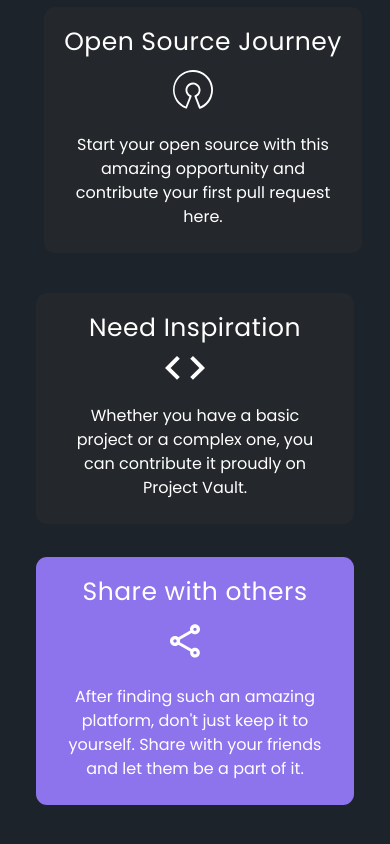
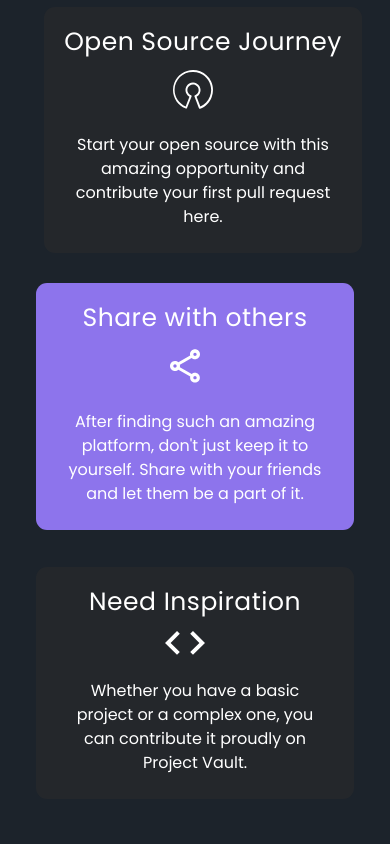
Before and after one commit to DiplomaTechCommunity/Project-Vault, a React (Vite) app: page /home in a window 390 px wide. Shown: the part 654-1498 px from the top of the page. Built offline with nearby package versions, Linux system fonts and the light colour scheme; the HTML template or start-up script is replaced by a standard one.

Commit message:
Review Changes 1

```diff
--- a/src/components/Hero.jsx
+++ b/src/components/Hero.jsx
@@ -2,7 +2,7 @@ import "./Projects.css";
 
 const Hero = () => {
   return (
-    <div>
+    <div id="welcomeSection">
         <div className='tut-heading'>
         <h3>Project Vault</h3>
         <p>Sharing knowledge today, inspiring creators tomorrow. 🌟</p>
--- a/src/components/Projects.css
+++ b/src/components/Projects.css
@@ -1,3 +1,7 @@
+#welcomeSection{
+  margin: 5rem 0;
+}
+
 .tut-heading {
     text-align: center;
     padding: 2rem 0 0 0;
--- a/src/components/Why-Matter/WhyMatter.css
+++ b/src/components/Why-Matter/WhyMatter.css
@@ -105,6 +105,14 @@
     grid-template-rows: repeat(4, 1fr);
   }
 
+  #box3{
+    order: 2;
+  }
+
+  #box4{
+    order: 1;
+  }
+
 }
 
 @media (max-width: 540px) {
--- a/src/components/Why-Matter/WhyMatter.jsx
+++ b/src/components/Why-Matter/WhyMatter.jsx
@@ -47,7 +47,7 @@ const WhyMatter = () => {
               </div>
             </div>
 
-            <div className="grid-item bottom-left box-dark">
+            <div className="grid-item bottom-left box-dark" id="box3">
               <div className="top-row">
                 <div className="box-title">
                   Need Inspiration
@@ -61,7 +61,7 @@ const WhyMatter = () => {
               </div>
             </div>
 
-            <div className="grid-item box-purple">
+            <div className="grid-item box-purple" id="box4">
               <div className="top-row">
                 <div className="box-title">
                   Share with others
```
